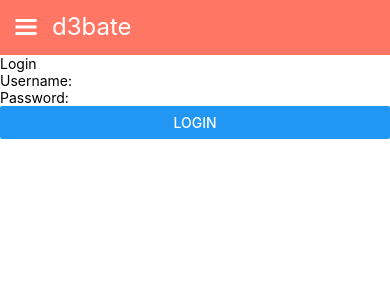
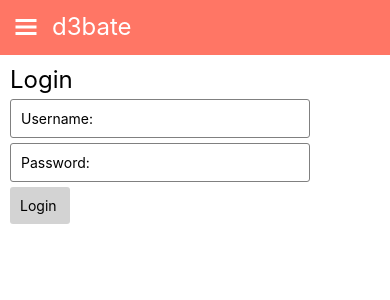
Before and after one commit to d3bate/d3bate, a React Native app in the folder client/: screen /login in a window 390 px wide. Shown: the top 300 px of the page. Built offline with nearby package versions, Linux system fonts and the light colour scheme.

Commit message:
Updated styling for the login route.

```diff
--- a/client/App.js
+++ b/client/App.js
@@ -15,6 +15,7 @@ export default function App() {
             <Provider store={store}>
                 <View>
                     <Navbar/>
+                    <View style={{margin: 10}}>
                         <Router>
                             <Switch>
                                 <Route exact path="/">
@@ -36,6 +37,7 @@ export default function App() {
                             </Switch>
                         </Router>
                     </View>
+                </View>
             </Provider>
         </SafeAreaView>
     );
--- a/client/views/Login.js
+++ b/client/views/Login.js
@@ -1,5 +1,5 @@
 import React from "react";
-import {Button, Text, TextInput, View} from "react-native";
+import {Button, Text, TextInput, View, TouchableOpacity} from "react-native";
 import {connect} from "react-redux";
 import {receiveJWT} from "../state/";
 import axios from "axios";
@@ -41,12 +41,31 @@ class Login extends React.Component {
             return <Redirect to={this.state.redirect}/>;
         return (
             <View>
-                <Text>Login</Text>
+                <Text style={{fontSize: 24, marginBottom: 5}}>Login</Text>
                 <TextInput onChangeText={text => this.setState({identifier: text})} textContentType="username"
-                           placeholder="Username: "/>
+                           placeholder="Username: "
+                           style={{
+                               padding: 10,
+                               borderWidth: 1,
+                               borderColor: "grey",
+                               borderRadius: 3,
+                               maxWidth: 300,
+                               marginBottom: 5
+                           }}/>
                 <TextInput onChangeText={text => this.setState({password: text})} secureTextEntry={true}
-                           textContentType="password" placeholder="Password: "/>
-                <Button title="Login" onPress={this.login}/>
+                           textContentType="password" placeholder="Password: "
+                           style={{
+                               padding: 10,
+                               borderWidth: 1,
+                               borderColor: "grey",
+                               borderRadius: 3,
+                               maxWidth: 300,
+                               marginBottom: 5
+                           }}/>
+                <TouchableOpacity style={{backgroundColor: "lightgrey", padding: 10, maxWidth: 60, borderRadius: 3}}
+                                  onPress={this.login}>
+                    <Text>Login</Text>
+                </TouchableOpacity>
             </View>
         );
     }
```
Lines whose indentation alone changed are shown as unchanged.
